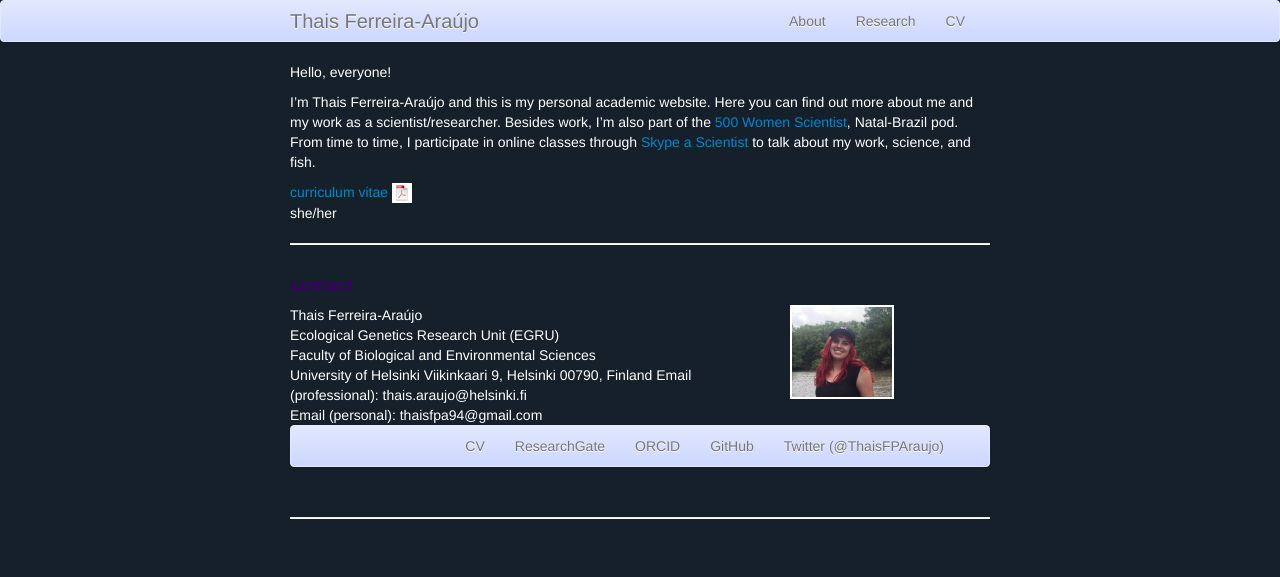
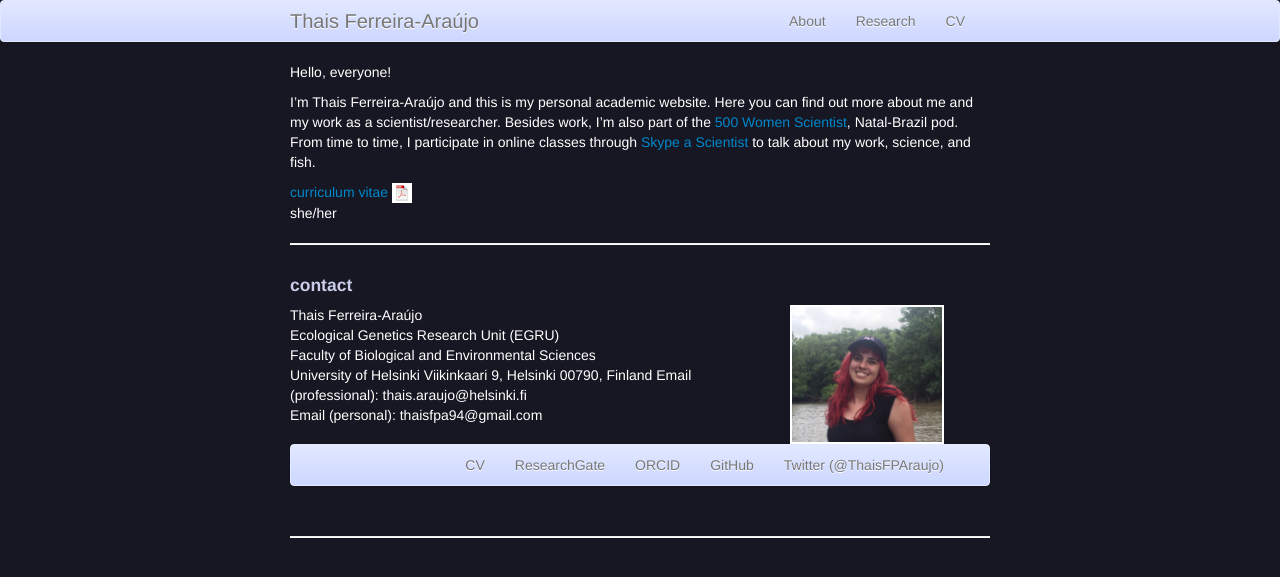
Before and after one commit to tferreira-araujo/tferreira-araujo.github.io, a Jekyll site: the page built from index.md, in a window 1280 px wide. Shown: the top 577 px of the page. Built offline with Jekyll 4.4.1, drawn with Linux system fonts in a browser that asks for light colours.

Commit message:
update my website

```diff
--- a/assets/themes/twitter/css/my_custom_css.css
+++ b/assets/themes/twitter/css/my_custom_css.css
@@ -58,7 +58,7 @@ td.right {
 
 
 h1, h2, h3, h4 {
-    color: #3b0066;
+    color: #cacde8;
 }
 
 .danger {
@@ -108,5 +108,5 @@ h1, h2, h3, h4 {
 
 body {
 	color:#ffffff;
-	background-color:#15202b;
+	background-color:#161722;
 }
--- a/index.md
+++ b/index.md
@@ -32,7 +32,7 @@ she/her
 
         <div class="span2">
         <a href="../assets/Profile3.JPG">
-            <img src="../assets/Profile3.JPG" width="100" height="150"
+            <img src="../assets/Profile3.JPG" width="150" height="200"
                   title="Thais Ferreira-Araújo" alt="Thais Ferreira-Araújo"/></a>
         </div>
     </div>
```
Also changed, not shown: pages/about.md (+1 -1 lines), assets/flounders.jpeg, assets/flounders1.jpeg (added), 1 other file.
